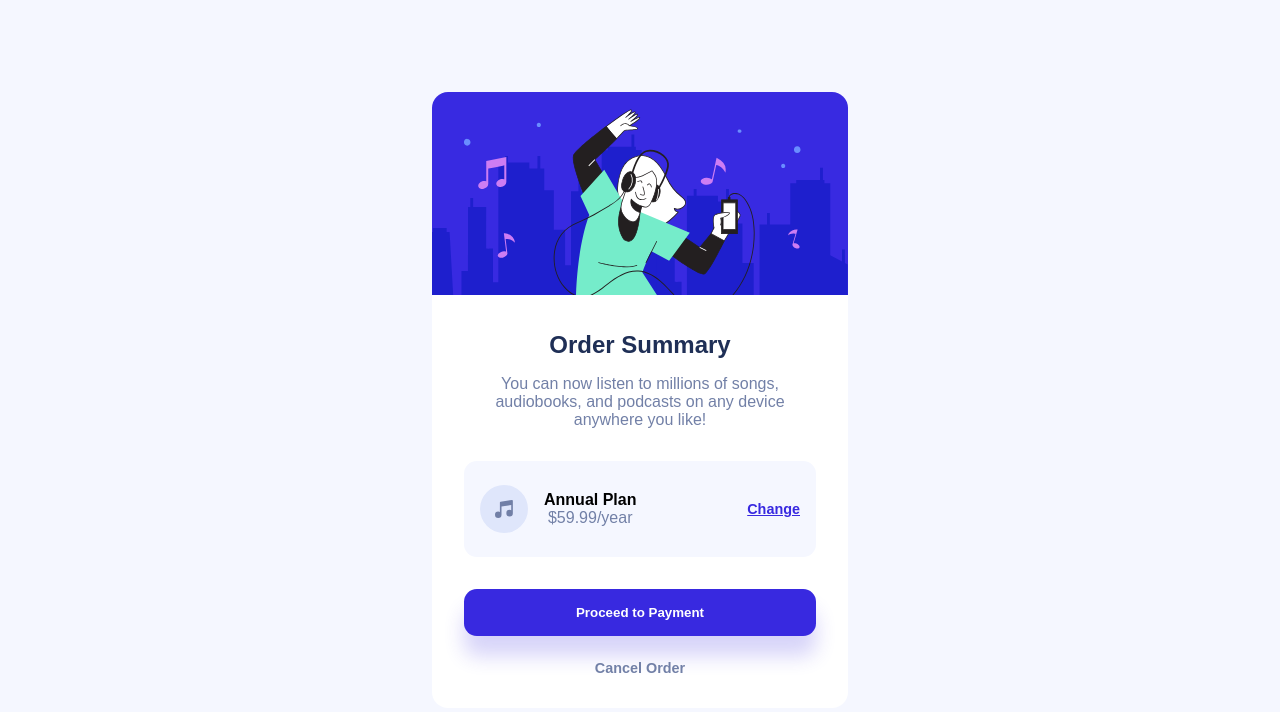
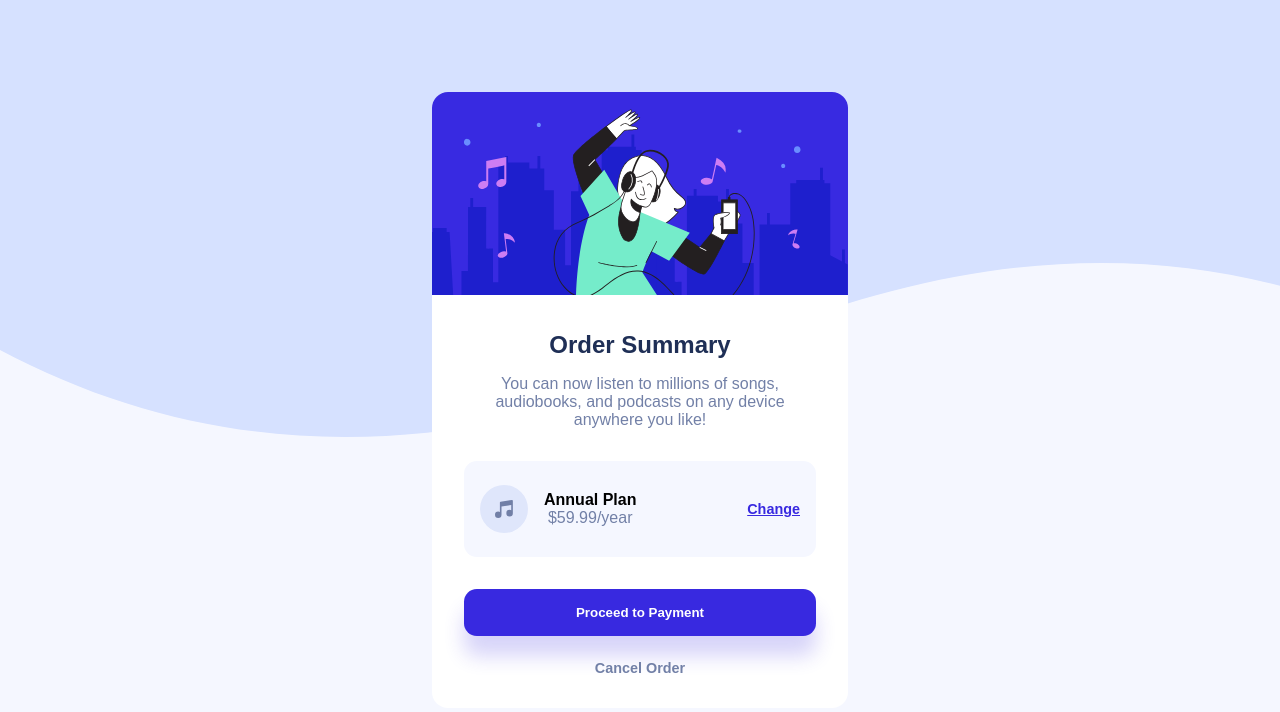
Before and after one commit to V1ct0rAlves/order-summary-component, a plain HTML site: page index.html in a window 1280 px wide. Drawn offline with Linux system fonts and the light colour scheme; the site is published under a folder, as on GitHub Pages, so addresses that start at the root find nothing.

Commit message:
Update style.css

```diff
--- a/css/style.css
+++ b/css/style.css
@@ -6,7 +6,7 @@
 }
 
 body {
-    background: url(/images/pattern-background-desktop.svg) hsl(225, 100%, 98%) repeat-x;
+    background: url(../images/pattern-background-desktop.svg) hsl(225, 100%, 98%) repeat-x;
     width: 100%;
     height: 100vh;
     display: flex;
```
